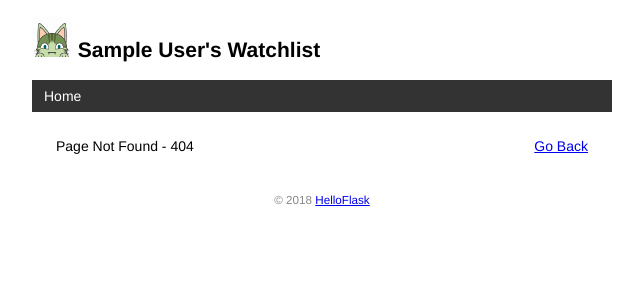
After one commit to huangwenyou181/watchlist, a Flask app: template templates/404.html in a window 1280 px wide. The commit adds this page. Shown: the top 300 px of the page, without its empty margins (318-961 px from the left). Run offline with Flask 2, Linux system fonts and the light colour scheme; the template is opened without the code that fills it: values that come from a table or form of the project are taken from there, others are empty; tables that the repository leaves empty hold one stand-in row (values such as "Sample post").

Commit message:
Add base template and error template

```diff
--- a/app.py
+++ b/app.py
@@ -36,31 +36,31 @@
 #     return 'Test page'
 
 
-import os, sys
-from flask import Flask
-from flask_sqlalchemy import SQLAlchemy # 导入扩展类
+# import os, sys
+# from flask import Flask
+# from flask_sqlalchemy import SQLAlchemy # 导入扩展类
 
 
-WIN = sys.platform.startswith('win')
-if WIN: # 如果是 Windows 系统，使用三个斜线
-    prefix = 'sqlite:///'
-else: # 否则使用四个斜线
-    prefix = 'sqlite:////'
+# WIN = sys.platform.startswith('win')
+# if WIN: # 如果是 Windows 系统，使用三个斜线
+#     prefix = 'sqlite:///'
+# else: # 否则使用四个斜线
+#     prefix = 'sqlite:////'
 
-app = Flask(__name__)
-app.config['SQLALCHEMY_DATABASE_URI'] = prefix + os.path.join(app.root_path, 'data.db')
-app.config['SQLALCHEMY_TRACK_MODIFICATIONS'] = False # 关闭对模型修改的监控
-# 在扩展类实例化前加载配置
-db = SQLAlchemy(app)
+# app = Flask(__name__)
+# app.config['SQLALCHEMY_DATABASE_URI'] = prefix + os.path.join(app.root_path, 'data.db')
+# app.config['SQLALCHEMY_TRACK_MODIFICATIONS'] = False # 关闭对模型修改的监控
+# # 在扩展类实例化前加载配置
+# db = SQLAlchemy(app)
 
 
-class User(db.Model): # 表名将会是 user（自动生成，小写处理）
-    id = db.Column(db.Integer, primary_key=True) # 主键
-    name = db.Column(db.String(20)) # 名字
-class Movie(db.Model): # 表名将会是 movie
-    id = db.Column(db.Integer, primary_key=True) # 主键
-    title = db.Column(db.String(60)) # 电影标题
-    year = db.Column(db.String(4)) # 电影年份
+# class User(db.Model): # 表名将会是 user（自动生成，小写处理）
+#     id = db.Column(db.Integer, primary_key=True) # 主键
+#     name = db.Column(db.String(20)) # 名字
+# class Movie(db.Model): # 表名将会是 movie
+#     id = db.Column(db.Integer, primary_key=True) # 主键
+#     title = db.Column(db.String(60)) # 电影标题
+#     year = db.Column(db.String(4)) # 电影年份
 
 # import click
 
@@ -78,44 +78,44 @@ class Movie(db.Model): # 表名将会是 movie
 
 #使用数据库中的数据在网页上展示出来
 
-# from flask import Flask, render_template
-# import os, sys
-# from flask_sqlalchemy import SQLAlchemy # 导入扩展类
+from flask import Flask, render_template
+import os, sys
+from flask_sqlalchemy import SQLAlchemy # 导入扩展类
 
-# WIN = sys.platform.startswith('win')
-# if WIN: # 如果是 Windows 系统，使用三个斜线
-#     prefix = 'sqlite:///'
-# else: # 否则使用四个斜线
-#     prefix = 'sqlite:////'
+WIN = sys.platform.startswith('win')
+if WIN: # 如果是 Windows 系统，使用三个斜线
+    prefix = 'sqlite:///'
+else: # 否则使用四个斜线
+    prefix = 'sqlite:////'
 
-# app = Flask(__name__)
+app = Flask(__name__)
 
-# app.config['SQLALCHEMY_DATABASE_URI'] = prefix + os.path.join(app.root_path, 'data.db')
-# app.config['SQLALCHEMY_TRACK_MODIFICATIONS'] = False # 关闭对模型修改的监控
-# # 在扩展类实例化前加载配置
-# db = SQLAlchemy(app)
+app.config['SQLALCHEMY_DATABASE_URI'] = prefix + os.path.join(app.root_path, 'data.db')
+app.config['SQLALCHEMY_TRACK_MODIFICATIONS'] = False # 关闭对模型修改的监控
+# 在扩展类实例化前加载配置
+db = SQLAlchemy(app)
 
-# class User(db.Model): # 表名将会是 user（自动生成，小写处理）
-#     id = db.Column(db.Integer, primary_key=True) # 主键
-#     name = db.Column(db.String(20)) # 名字
-# class Movie(db.Model): # 表名将会是 movie
-#     id = db.Column(db.Integer, primary_key=True) # 主键
-#     title = db.Column(db.String(60)) # 电影标题
-#     year = db.Column(db.String(4)) # 电影年份
+class User(db.Model): # 表名将会是 user（自动生成，小写处理）
+    id = db.Column(db.Integer, primary_key=True) # 主键
+    name = db.Column(db.String(20)) # 名字
+class Movie(db.Model): # 表名将会是 movie
+    id = db.Column(db.Integer, primary_key=True) # 主键
+    title = db.Column(db.String(60)) # 电影标题
+    year = db.Column(db.String(4)) # 电影年份
 
-# name = 'wenyou'
-# movies = [
-# {'title': 'My Neighbor Totoro', 'year': '1988'},
-# {'title': 'Dead Poets Society', 'year': '1989'},
-# {'title': 'A Perfect World', 'year': '1993'},
-# {'title': 'Leon', 'year': '1994'},
-# {'title': 'Mahjong', 'year': '1996'},
-# {'title': 'Swallowtail Butterfly', 'year': '1996'},
-# {'title': 'King of Comedy', 'year': '1999'},
-# {'title': 'Devils on the Doorstep', 'year': '1999'},
-# {'title': 'WALL-E', 'year': '2008'},
-# {'title': 'The Pork of Music', 'year': '2012'},
-# ]
+name = 'wenyou'
+movies = [
+{'title': 'My Neighbor Totoro', 'year': '1988'},
+{'title': 'Dead Poets Society', 'year': '1989'},
+{'title': 'A Perfect World', 'year': '1993'},
+{'title': 'Leon', 'year': '1994'},
+{'title': 'Mahjong', 'year': '1996'},
+{'title': 'Swallowtail Butterfly', 'year': '1996'},
+{'title': 'King of Comedy', 'year': '1999'},
+{'title': 'Devils on the Doorstep', 'year': '1999'},
+{'title': 'WALL-E', 'year': '2008'},
+{'title': 'The Pork of Music', 'year': '2012'},
+]
 
 # @app.route('/')
 # def index():
@@ -155,3 +155,30 @@ class Movie(db.Model): # 表名将会是 movie
 #         db.session.add(movie)
 #     db.session.commit()
 #     click.echo('Done.')
+
+# #404错误处理函数
+# @app.errorhandler(404) # 传入要处理的错误代码
+# def page_not_found(e): # 接受异常对象作为参数
+#     user = User.query.first()
+#     return render_template('404.html', user=user), 404 # 返回模板和状态码
+
+
+# #模板上下文处理函数
+# @app.context_processor
+# def inject_user(): # 函数名可以随意修改
+#     user = User.query.first()
+#     return dict(user=user) # 需要返回字典，等同于return {'user': user}
+
+@app.context_processor
+def inject_user():
+    user = User.query.first()
+    return dict(user=user)
+
+@app.errorhandler(404)
+def page_not_found(e):
+    return render_template('404.html'), 404
+
+@app.route('/')
+def index():
+    movies = Movie.query.all()
+    return render_template('index.html', movies=movies)
--- a/static/style.css
+++ b/static/style.css
@@ -53,3 +53,41 @@ height: 100px;
     margin: 0 auto;
     height: 100px;
 }
+
+nav ul {
+    list-style-type: none;
+    margin: 0;
+    padding: 0;
+    overflow: hidden;
+    background-color: #333;
+}
+
+nav li {
+    float: left;
+}
+
+nav li a {
+    display: block;
+    color: white;
+    text-align: center;
+    padding: 8px 12px;
+    text-decoration: none;
+}
+
+nav li a:hover {
+    background-color: #111;
+}
+
+.float-right {
+    float: right;
+}
+
+.imdb {
+    font-size: 12px;
+    font-weight: bold;
+    color: black;
+    text-decoration: none;
+    background: #F5C518;
+    border-radius: 5px;
+    padding: 3px 5px;
+}
--- /dev/null
+++ b/templates/404.html
@@ -0,0 +1,40 @@
+<!-- <!DOCTYPE html>
+<html lang="en">
+<head>
+    <meta charset="utf-8">
+    <title>{{ user.name }}'s Watchlist</title>
+    <link rel="icon" href="{{ url_for('static', filename='favicon.ico') }}">
+    <link rel="stylesheet" href="{{ url_for('static', filename='style.css') }}" type="text/css">
+</head>
+<body>
+    <h2>
+        <img alt="Avatar" class="avatar" src="{{ url_for('static', filename='images/avatar.png') }}">
+        {{ user.name }}'s Watchlist
+    </h2>
+    <ul class="movie-list">
+        <li>
+            Page Not Found - 404
+            <span class="float-right">
+                <a href="{{ url_for('index') }}">Go Back</a>
+            </span>
+        </li>
+    </ul>
+    <footer>
+        <small>&copy; 2018 <a href="http://helloflask.com/tutorial">HelloFlask</a></small>
+    </footer>
+</body>
+</html> -->
+
+
+{% extends 'base.html' %}
+
+{% block content %}
+<ul class="movie-list">
+    <li>
+        Page Not Found - 404
+        <span class="float-right">
+            <a href="{{ url_for('index') }}">Go Back</a>
+        </span>
+    </li>
+</ul>
+{% endblock %}
--- /dev/null
+++ b/templates/base.html
@@ -0,0 +1,27 @@
+<!DOCTYPE html>
+<html lang="en">
+<head>
+    {% block head %}
+    <meta charset="utf-8">
+    <meta name="viewport" content="width=device-width, initial-scale=1.0">
+    <title>{{ user.name }}'s Watchlist</title>
+    <link rel="icon" href="{{ url_for('static', filename='favicon.ico') }}">
+    <link rel="stylesheet" href="{{ url_for('static', filename='style.css') }}" type="text/css">
+    {% endblock %}
+</head>
+<body>
+    <h2>
+        <img alt="Avatar" class="avatar" src="{{ url_for('static', filename='images/avatar.png') }}">
+        {{ user.name }}'s Watchlist
+    </h2>
+    <nav>
+        <ul>
+            <li><a href="{{ url_for('index') }}">Home</a></li>
+        </ul>
+    </nav>
+    {% block content %}{% endblock %}
+    <footer>
+        <small>&copy; 2018 <a href="http://helloflask.com/tutorial">HelloFlask</a></small>
+    </footer>
+</body>
+</html>
```
Also changed, not shown: templates/index.html (+23 -4 lines).
